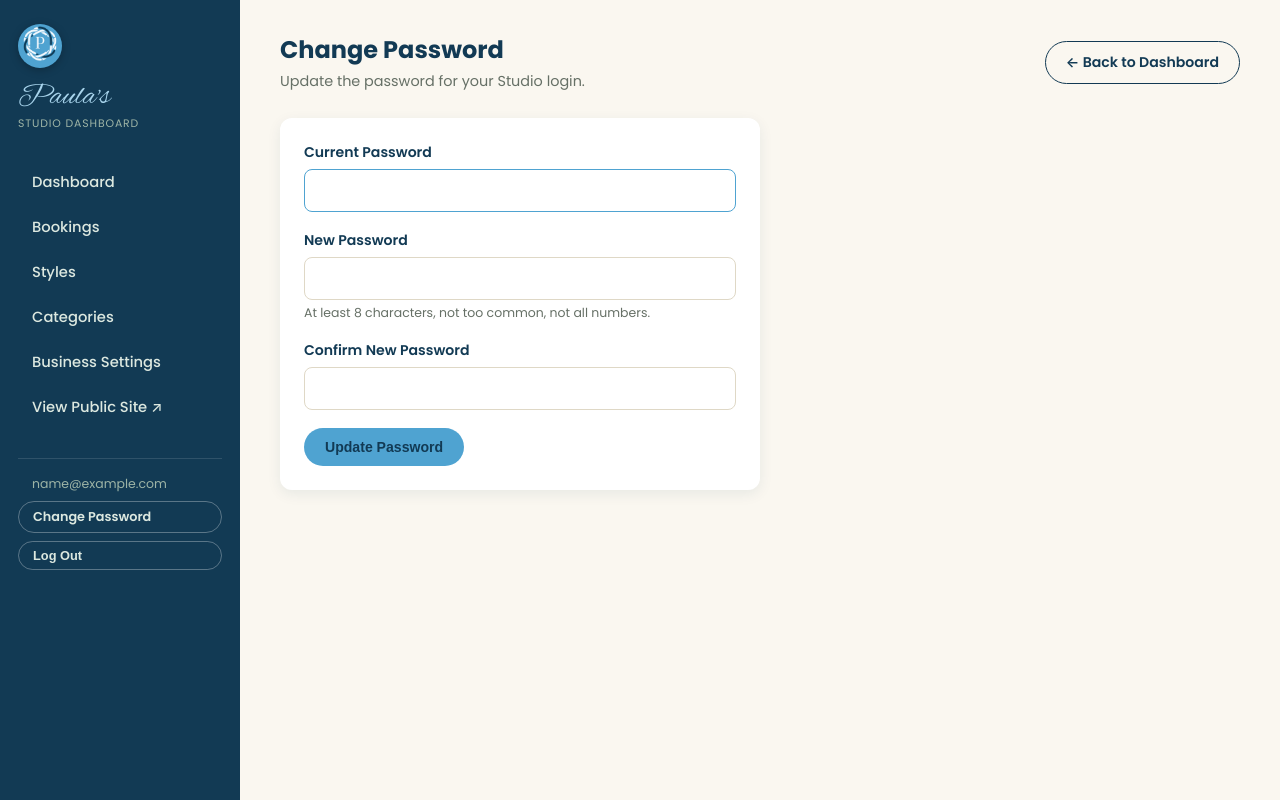
After one commit to AlphaGL/paulasafriacanhairbraiding, a Django app: page /studio/password/ in a window 1280 px wide. The commit adds this page. Run offline with Django 5.2, Linux system fonts and the light colour scheme; the visitor is signed in with stand-in values (Sample User, id 1); data comes from the database, SQL or seed files in the repository.

Commit message:
Add self-service password change to studio admin

```diff
--- a/studio/urls.py
+++ b/studio/urls.py
@@ -7,6 +7,7 @@ app_name = "studio"
 urlpatterns = [
     path("login/", views.StudioLoginView.as_view(), name="login"),
     path("logout/", views.StudioLogoutView.as_view(), name="logout"),
+    path("password/", views.change_password, name="change_password"),
     path("", views.dashboard, name="dashboard"),
     path("bookings/", views.booking_list, name="booking_list"),
     path("bookings/<int:pk>/", views.booking_detail, name="booking_detail"),
--- a/studio/views.py
+++ b/studio/views.py
@@ -1,7 +1,9 @@
 from datetime import date, timedelta
 
 from django.contrib import messages
+from django.contrib.auth import update_session_auth_hash
 from django.contrib.auth.decorators import login_required
+from django.contrib.auth.forms import PasswordChangeForm
 from django.contrib.auth.views import LoginView, LogoutView
 from django.shortcuts import get_object_or_404, redirect, render
 from django.urls import reverse, reverse_lazy
@@ -25,6 +27,22 @@ class StudioLoginView(LoginView):
 
 class StudioLogoutView(LogoutView):
     next_page = reverse_lazy("studio:login")
+
+
+@login_required
+def change_password(request):
+    if request.method == "POST":
+        form = PasswordChangeForm(user=request.user, data=request.POST)
+        if form.is_valid():
+            user = form.save()
+            # Changing the password invalidates the old session hash — without
+            # this the admin would be immediately logged out by their own change.
+            update_session_auth_hash(request, user)
+            messages.success(request, "Password updated.")
+            return redirect("studio:dashboard")
+    else:
+        form = PasswordChangeForm(user=request.user)
+    return render(request, "studio/change_password.html", {"form": form})
 
 
 @login_required
--- a/templates/studio/base.html
+++ b/templates/studio/base.html
@@ -27,6 +27,7 @@
       <div class="studio-nav-footer">
         {% if request.user.is_authenticated %}
           <div class="user-email">{{ request.user.email|default:request.user.username }}</div>
+          <a href="{% url 'studio:change_password' %}" class="btn btn-outline btn-sm" style="width:100%; margin-bottom:8px; color:#dce8e0; border-color:rgba(255,255,255,0.3);">Change Password</a>
           <form method="post" action="{% url 'studio:logout' %}">
             {% csrf_token %}
             <button type="submit" class="btn btn-outline btn-sm" style="width:100%; color:#dce8e0; border-color:rgba(255,255,255,0.3);">Log Out</button>
--- /dev/null
+++ b/templates/studio/change_password.html
@@ -0,0 +1,41 @@
+{% extends "studio/base.html" %}
+
+{% block title %}Change Password{% endblock %}
+
+{% block content %}
+<div class="studio-topbar">
+  <div>
+    <h1>Change Password</h1>
+    <p>Update the password for your Studio login.</p>
+  </div>
+  <a href="{% url 'studio:dashboard' %}" class="btn btn-outline">&larr; Back to Dashboard</a>
+</div>
+
+<div class="card" style="max-width:480px;">
+  <form method="post">
+    {% csrf_token %}
+
+    {% if form.non_field_errors %}
+      <div class="alert alert-error">{{ form.non_field_errors }}</div>
+    {% endif %}
+
+    <div class="form-group">
+      <label for="{{ form.old_password.id_for_label }}">Current Password</label>
+      {{ form.old_password }}
+      {{ form.old_password.errors }}
+    </div>
+    <div class="form-group">
+      <label for="{{ form.new_password1.id_for_label }}">New Password</label>
+      {{ form.new_password1 }}
+      <p class="help-text">At least 8 characters, not too common, not all numbers.</p>
+      {{ form.new_password1.errors }}
+    </div>
+    <div class="form-group">
+      <label for="{{ form.new_password2.id_for_label }}">Confirm New Password</label>
+      {{ form.new_password2 }}
+      {{ form.new_password2.errors }}
+    </div>
+    <button type="submit" class="btn btn-gold">Update Password</button>
+  </form>
+</div>
+{% endblock %}
```
